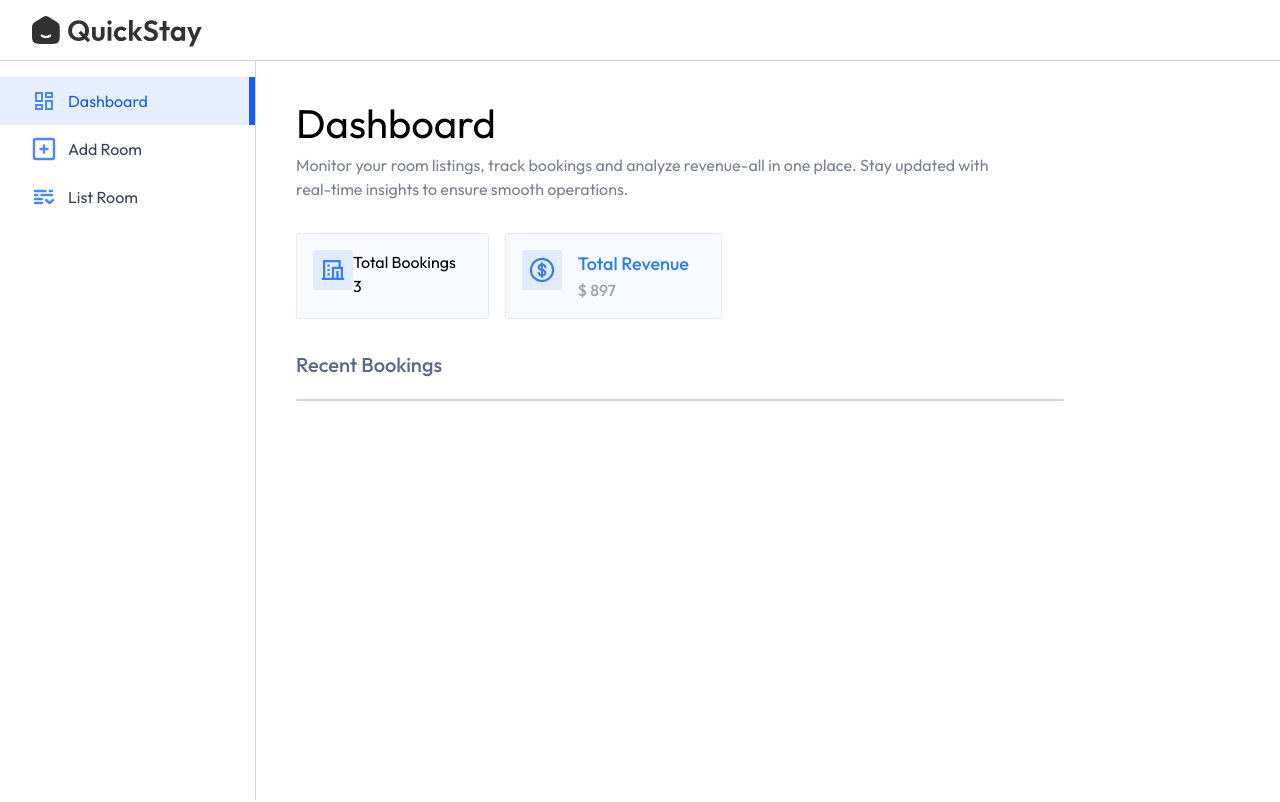
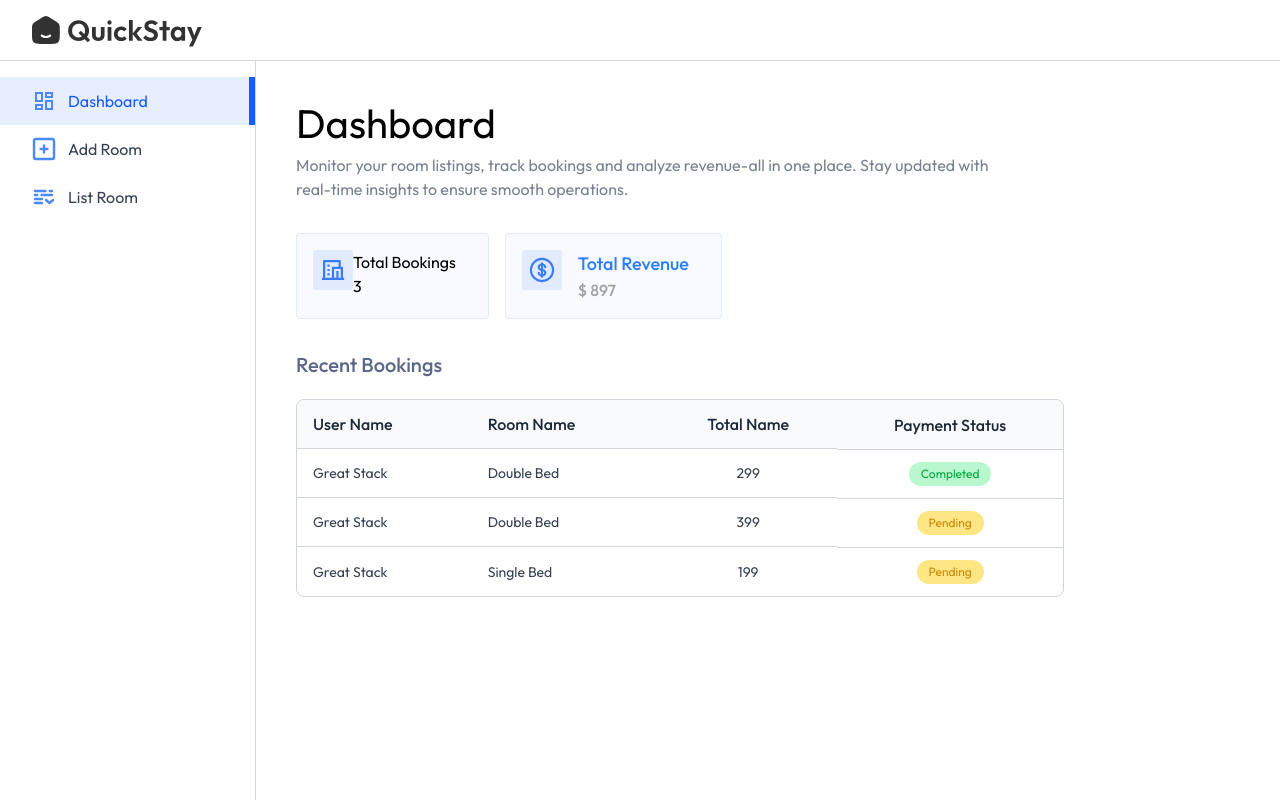
Before and after one commit to lochinbek9/Hotel-Booking-App, a React (Vite) app: page /owner in a window 1280 px wide. Shown: the top 802 px of the page. Built offline with nearby package versions, Linux system fonts and the light colour scheme; a web font is replaced by a local one.

Commit message:
Dashboard page joined

```diff
--- a/src/pages/AddRoom.jsx
+++ b/src/pages/AddRoom.jsx
@@ -1,8 +1,45 @@
 
+import { useState } from "react";
+import Title from "../components/Title";
+import { assets } from "../assets/assets";
 
 function AddRoom() {
+  const [images, setImages] = useState({
+    1: null,
+    2: null,
+    3: null,
+    4: null,
+  });
+  const [inputs, setInputs] = useState({
+    roomType: "",
+    pricePerNight: "",
+    amenities: {
+      "Free Wi-Fi": false,
+      "Free Breakfast": false,
+      "Room Service": false,
+      "Mountain View": false,
+      "Pool Access": false,
+    },
+  });
   return (
-    <div>AddRoom</div>
+    <form>
+        <Title align='left' font='outfit' title='Add Room' subTitle='Fill in the
+details carefully and accurate room details, pricing, and amenities, to
+enhance the user booking experience.' />
+
+  {/* Upload Area For Images */}
+  <p className="text-gray-800 mt-10">
+    Images
+  </p>
+  <div className="grid grid-cols-2 sm:flex gap-4 my-2 flex-wrap">
+    {Object.keys(images).map((key) =>(
+      <label htmlFor={`roomImage${key}`} key={key}>
+        <img className="max-h-13 cursor-pointer opacity-80" src={images[key] ? URL.createObjectURL(images[key]) : assets.uploadArea} alt="" />
+        <input type="file" accept="image/*"/>
+      </label>
+    ))}
+  </div>
+    </form>
   )
 }
 
--- a/src/pages/Dashboard.jsx
+++ b/src/pages/Dashboard.jsx
@@ -41,6 +41,43 @@ updated with real-time insights to ensure smooth operations.'/>
         Recent Bookings
       </h2>
       <div className="w-full max-w-3xl text-left border border-gray-300 rounded-lg max-h-80 overflow-y-scroll">
+          <table className="w-full">
+              <thead className="bg-gray-50">
+                  <tr>
+                    <th className="py-3 px-4
+                     text-gray-800 font-medium">User Name</th>
+                    <th className="py-3 px-4
+                     text-gray-800 font-medium max-sm:hidden">Room Name</th>
+                    <th className="py-3 px-4
+                     text-gray-800 font-medium text-center">Total Name</th>
+                    <th className="py-3 px-4
+                     text-gray-800 font-medium text-center">Payment Status</th>
+                  </tr>
+              </thead>
+
+          <tbody className="text-sm">
+
+            {dashboardData.bookings.map((item, index) =>(
+              <tr key={index}>
+                  <td className="py-3 px-4 text-gray-700 border-t border-gray-300">
+                    {item.user.username}
+                  </td>
+                  <td className="py-3 px-4 text-gray-700 border-t border-gray-300">
+                    {item.room.roomType}
+                  </td>
+                  <td className="py-3 px-4 text-gray-700 border-t border-gray-300 text-center">
+                    {item.totalPrice}
+                  </td>
+
+                  <td className="py-3 px-4 border-t border-gray-300 flex justify-center">
+                   <button className={`py-1 px-3 text-xs rounded-full mx-auto ${item.isPaid ? "bg-green-200 text-green-600" : "bg-amber-200 text-yellow-600"}`}>
+                      {item.isPaid ? "Completed" : "Pending"}
+                    </button>
+                  </td>
+              </tr>
+            ))}
+          </tbody>
+          </table>
 
       </div>
 
```
